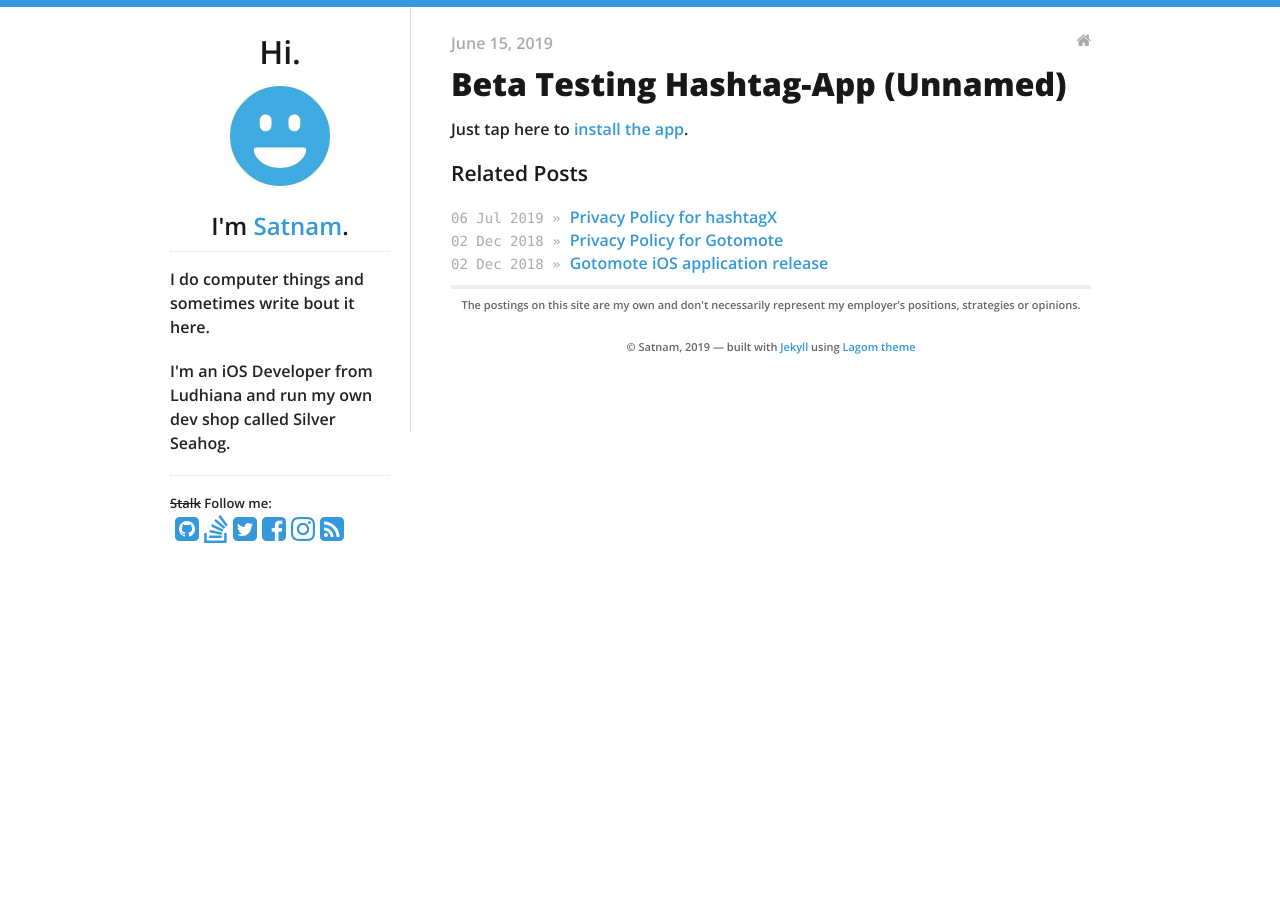
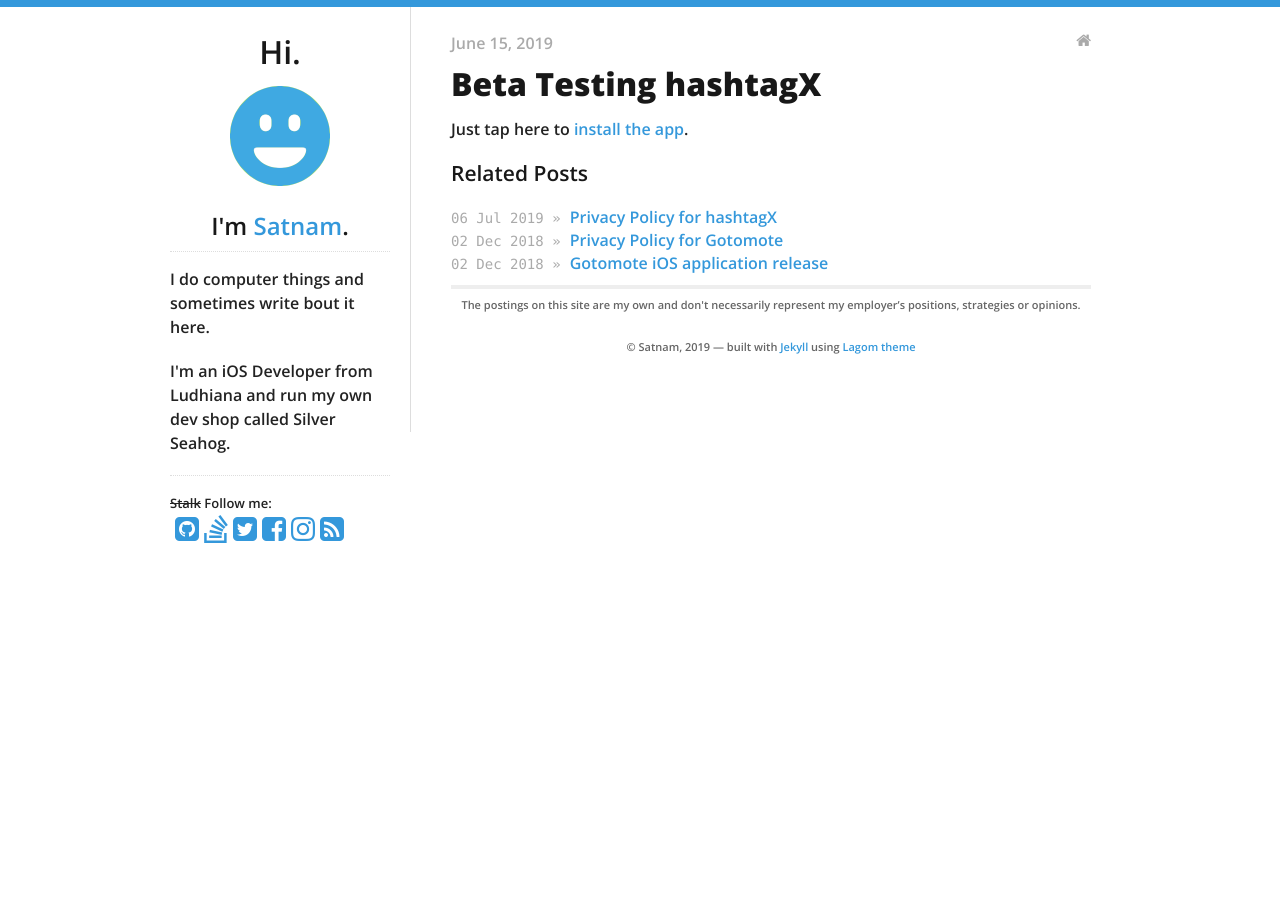
Before and after one commit to 29satnam/29satnam.github.io, a Jekyll site: the page built from _posts/2019-06-15-Beta-Testing-Hashtag-App.md, in a window 1280 px wide. Built offline with Jekyll 4.4.1, drawn with Linux system fonts in a browser that asks for light colours.

Commit message:
Update 2019-06-15-Beta-Testing-Hashtag-App.md

```diff
--- a/_posts/2019-06-15-Beta-Testing-Hashtag-App.md
+++ b/_posts/2019-06-15-Beta-Testing-Hashtag-App.md
@@ -1,8 +1,8 @@
 ---
 layout: post
-title: Beta Testing Hashtag-App (Unnamed)
+title: Beta Testing hashtagX
 categories:
 - blog
 ---
 
-<p> Just tap here to <a href="https://docs.fabric.io/android/fabric/data-privacy.html">install the app</a>.</p>
+<p> Just tap here to <a href="">install the app</a>.</p>
```
